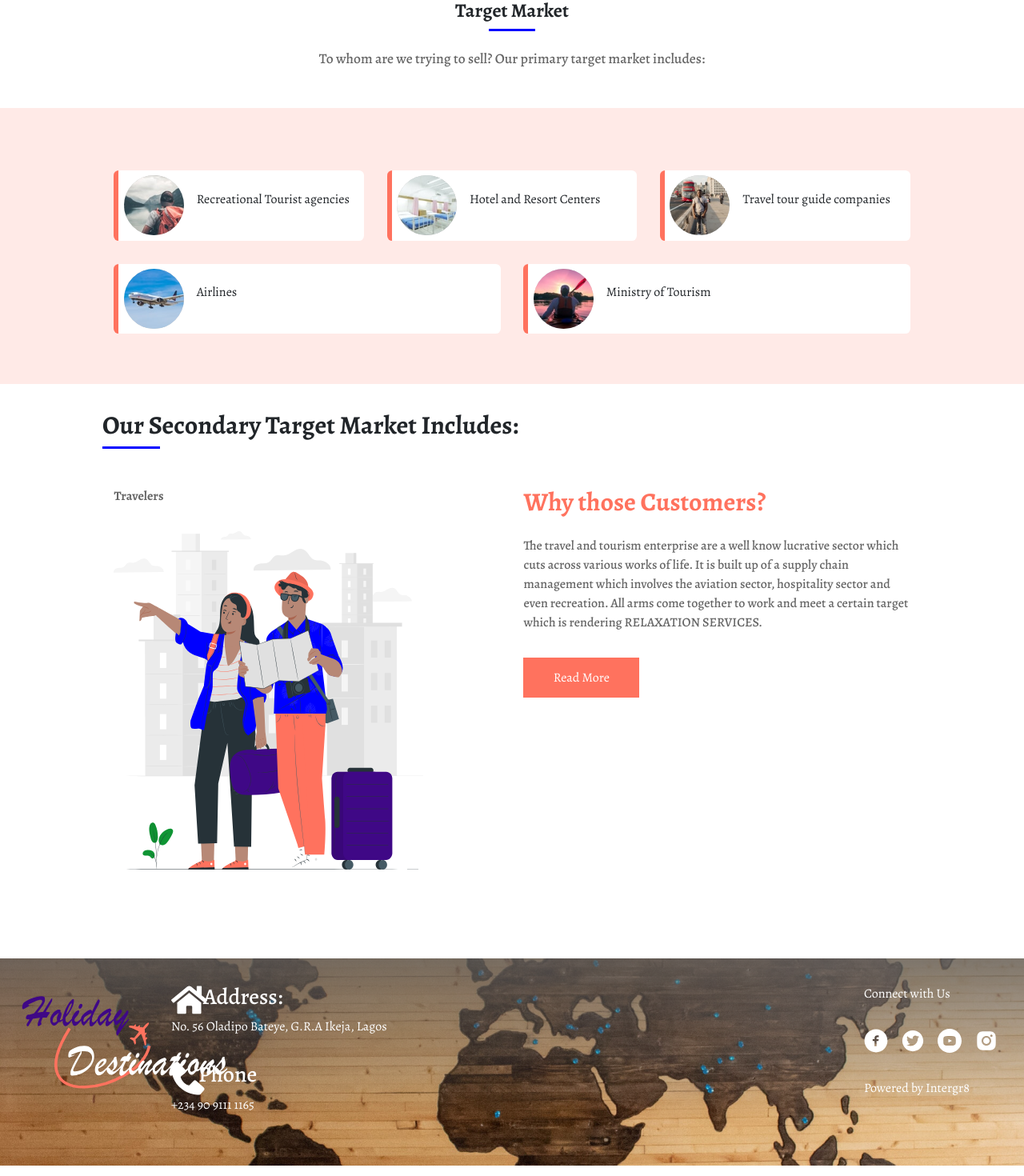
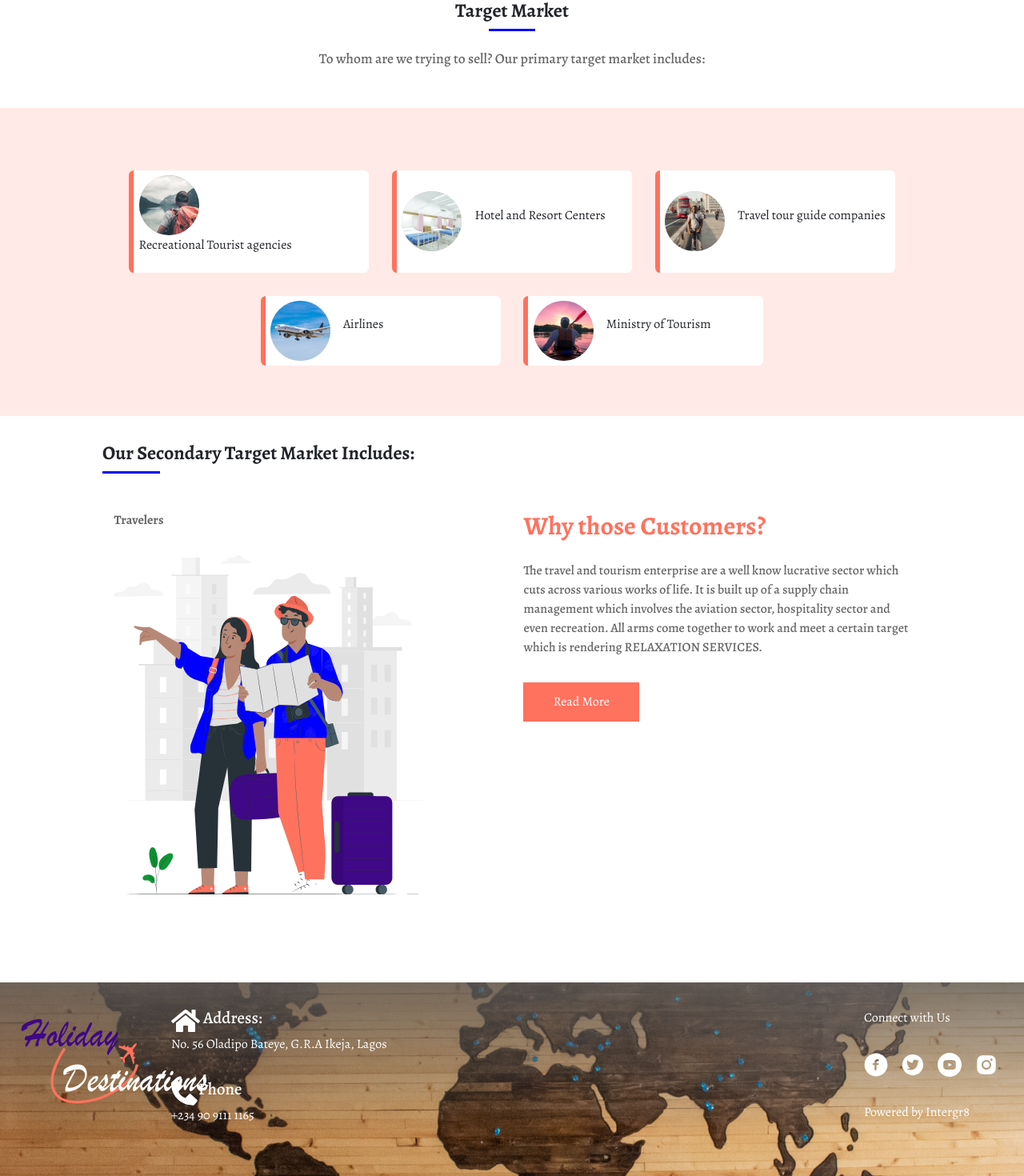
Before and after one commit to rigAITe/Holiday-Destination, a React (Create React App) app: page / in a window 1280 px wide. Shown: the part 1747-3217 px from the top of the page at 80% size. Built offline with nearby package versions, Linux system fonts and the light colour scheme.

Commit message:
make it better

```diff
--- a/src/components/style.scss
+++ b/src/components/style.scss
@@ -270,6 +270,9 @@ h2{
 .secTagtHead{
   @include containerM();
   margin-top: 2rem;
+  & h2{
+    font-size: 1.5rem;
+  }
 }
 
 .secondaryTarget{
@@ -282,12 +285,14 @@ h2{
   }
   & p{
     color: #666666;
-    font-weight: 600;
   }
   & p:nth-child(even){
     color: #666666;
     font-weight: 500;
     margin-bottom: 2rem;
+  }
+  & p:first-child{
+    font-weight: 600;
   }
   & span {
     font-weight: bold;
@@ -392,6 +397,9 @@ footer{
   & p{
     padding-bottom: 1rem;
     font-weight: 400;
+  }
+  & h3{
+    font-size: 1.3rem;
   }
 }
 
@@ -596,9 +604,10 @@ footer{
     &-inner{
       display: flex;
       flex-wrap: wrap;
-      @include containerD();
+      justify-content: center;
       & >*{
-        flex: 1 1 250px;
+        flex: 1 1 300px;
+        max-width: 300px;
         margin: .9rem;
       }
       & p{
```
Also changed, not shown: src/components/targetMarketHome.js (line endings or trailing spaces), 1 other file (tests, documents, lock files or other folders).
